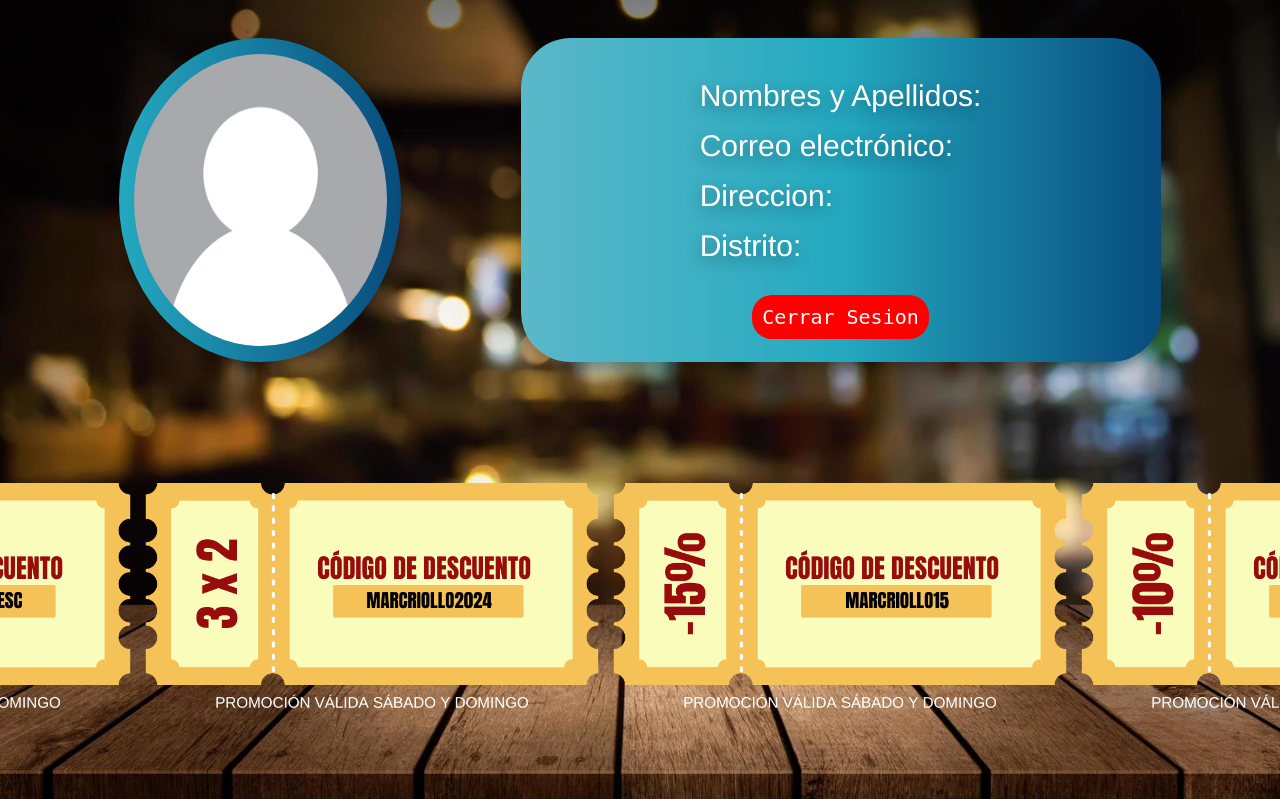
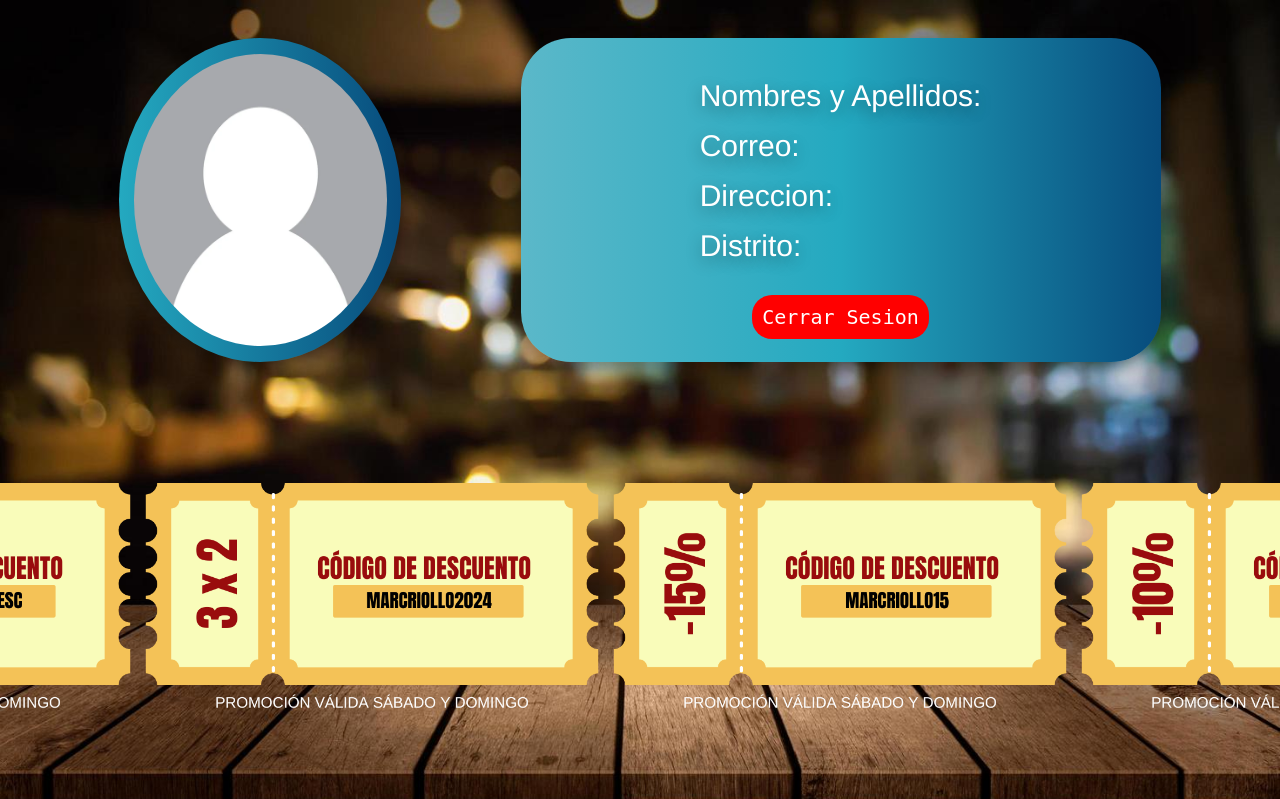
Before and after one commit to JulianCamachoCalle/MarCriollo, a PHP site: page /menuprincipal.php in a window 1280 px wide. Shown: the part 181-980 px from the top of the page. Run offline with PHP 8.4, Linux system fonts and the light colour scheme; the visitor is signed in with stand-in values (Sample User, id 1); data that the repository does not hold is empty; some libraries are stand-ins or nearby versions; some web fonts are replaced.

Commit message:
Actualizar menuprincipal.php

```diff
--- a/Pag_MarCriollo/src/menuprincipal.php
+++ b/Pag_MarCriollo/src/menuprincipal.php
@@ -17,7 +17,7 @@ if (!isset($_SESSION['usuario'])) {
             confirmButtonText: 'Aceptar',
         }).then((result) => {
             if (result.isConfirmed) {
-                window.location = '../src/intranet.php';
+                window.location = '../intranet.php';
             }
         });
         </script>
@@ -92,7 +92,7 @@ if (!isset($_SESSION['usuario'])) {
                             // Mostrar los datos del usuario
                             echo '<div class="texto">';
                             echo 'Nombres y Apellidos: ' . $datos_usuario['nombres'] . '<br>';
-                            echo 'Correo electrónico: ' . $datos_usuario['correo'] . '<br>';
+                            echo 'Correo: ' . $datos_usuario['correo'] . '<br>';
                             echo 'Direccion: ' . $datos_usuario['direccion'] . '<br>';
                             echo 'Distrito: ' . $datos_usuario['distrito'] . '<br>';
                             echo '</div>';
```
